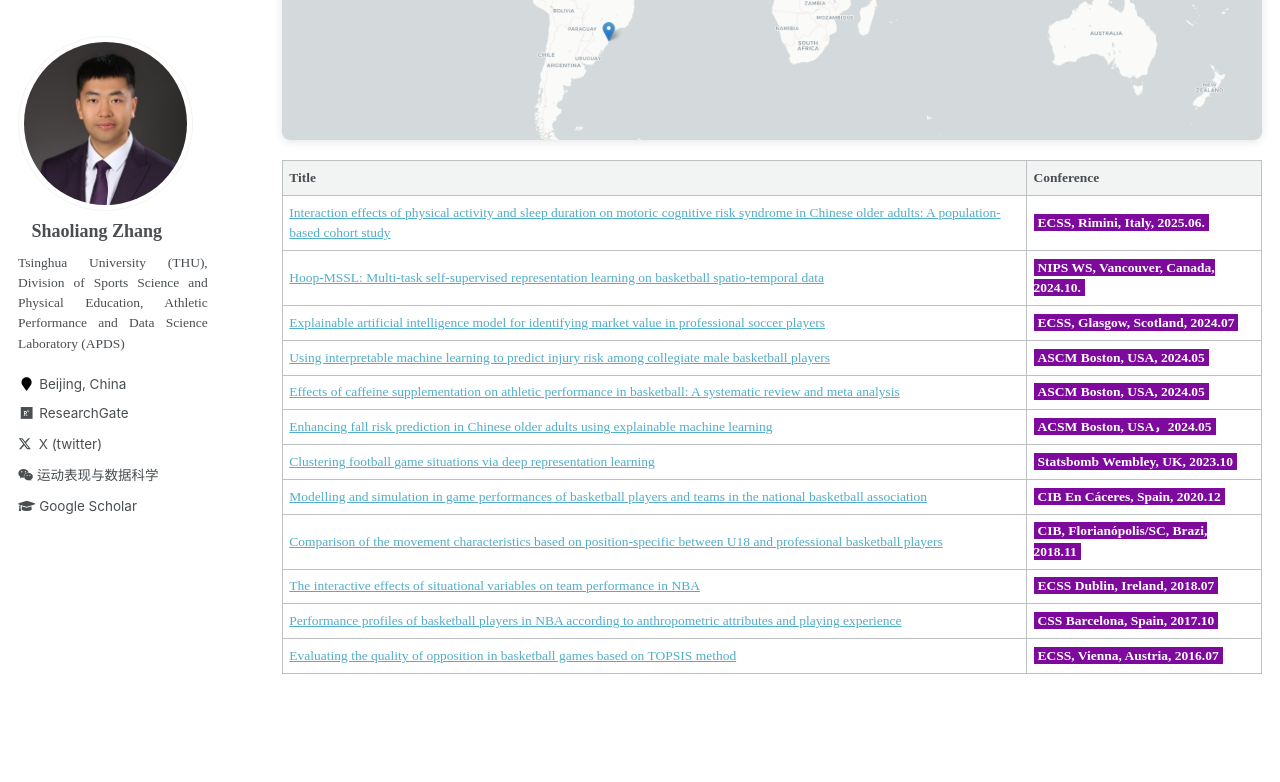
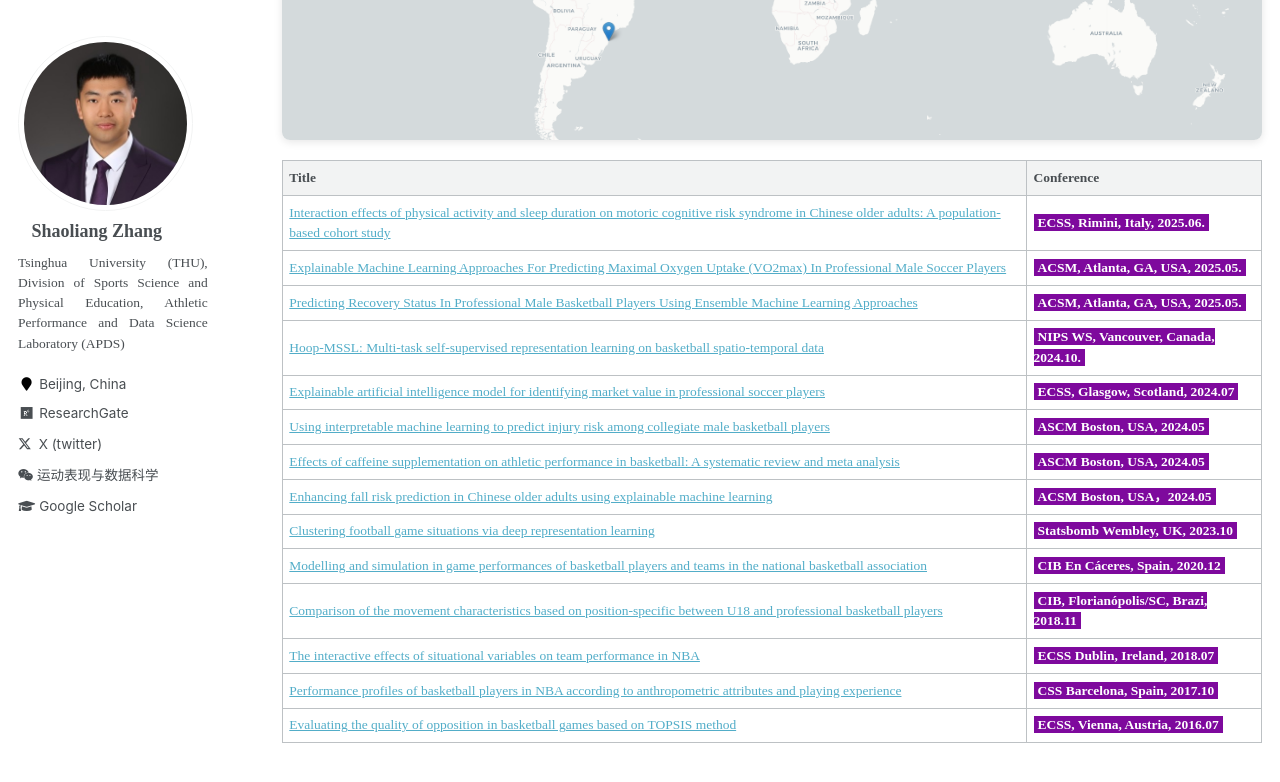
Before and after one commit to sportssuper/ZSL, a Jekyll site: the page built from _pages/talks.md, in a window 1280 px wide and 900 px high, scrolled down 669 px. Shown: the top 782 px of the window. Built offline with Jekyll 4.4.1, drawn with Linux system fonts in a browser that asks for light colours; a script that is not in the unit is left out.

Commit message:
Update talks.md

```diff
--- a/_pages/talks.md
+++ b/_pages/talks.md
@@ -29,6 +29,8 @@ author_profile: true
 | Title | Conference |
 |-------|------------|
 | [Interaction effects of physical activity and sleep duration on motoric cognitive risk syndrome in Chinese older adults: A population-based cohort study](talks/ecss25gld.pdf) | **<span style="background-color: #7E099D; color: white; padding: 1px 4px;">ECSS, Rimini, Italy, 2025.06.</span>**|
+| [Explainable Machine Learning Approaches For Predicting Maximal Oxygen Uptake (VO2max) In Professional Male Soccer Players](https://journals.lww.com/acsmmsse/fulltext/2025/10001/explainable_machine_learning_approaches_for.685.aspx) | **<span style="background-color: #7E099D; color: white; padding: 1px 4px;">ACSM, Atlanta, GA, USA, 2025.05.</span>** |
+| [Predicting Recovery Status In Professional Male Basketball Players Using Ensemble Machine Learning Approaches](https://journals.lww.com/acsm-msse/fulltext/2025/10001/predicting_recovery_status_in_professional_male.677.aspx) | **<span style="background-color: #7E099D; color: white; padding: 1px 4px;">ACSM, Atlanta, GA, USA, 2025.05.</span>** |
 | [Hoop-MSSL: Multi-task self-supervised representation learning on basketball spatio-temporal data](talks/Hoop_MSSL.pdf) | **<span style="background-color: #7E099D; color: white; padding: 1px 4px;">NIPS WS, Vancouver, Canada, 2024.10.</span>**|
 | [Explainable artificial intelligence model for identifying market value in professional soccer players](talks/Davison等.pdf) | **<span style="background-color: #7E099D; color: white; padding: 1px 4px;">ECSS, Glasgow, Scotland, 2024.07</span>**|
 | [Using interpretable machine learning to predict injury risk among collegiate male basketball players](talks/predictinjuryriskamongcollegiatemalebasketballplayers.pdf) | **<span style="background-color: #7E099D; color: white; padding: 1px 4px;">ASCM Boston, USA, 2024.05</span>**|
```
